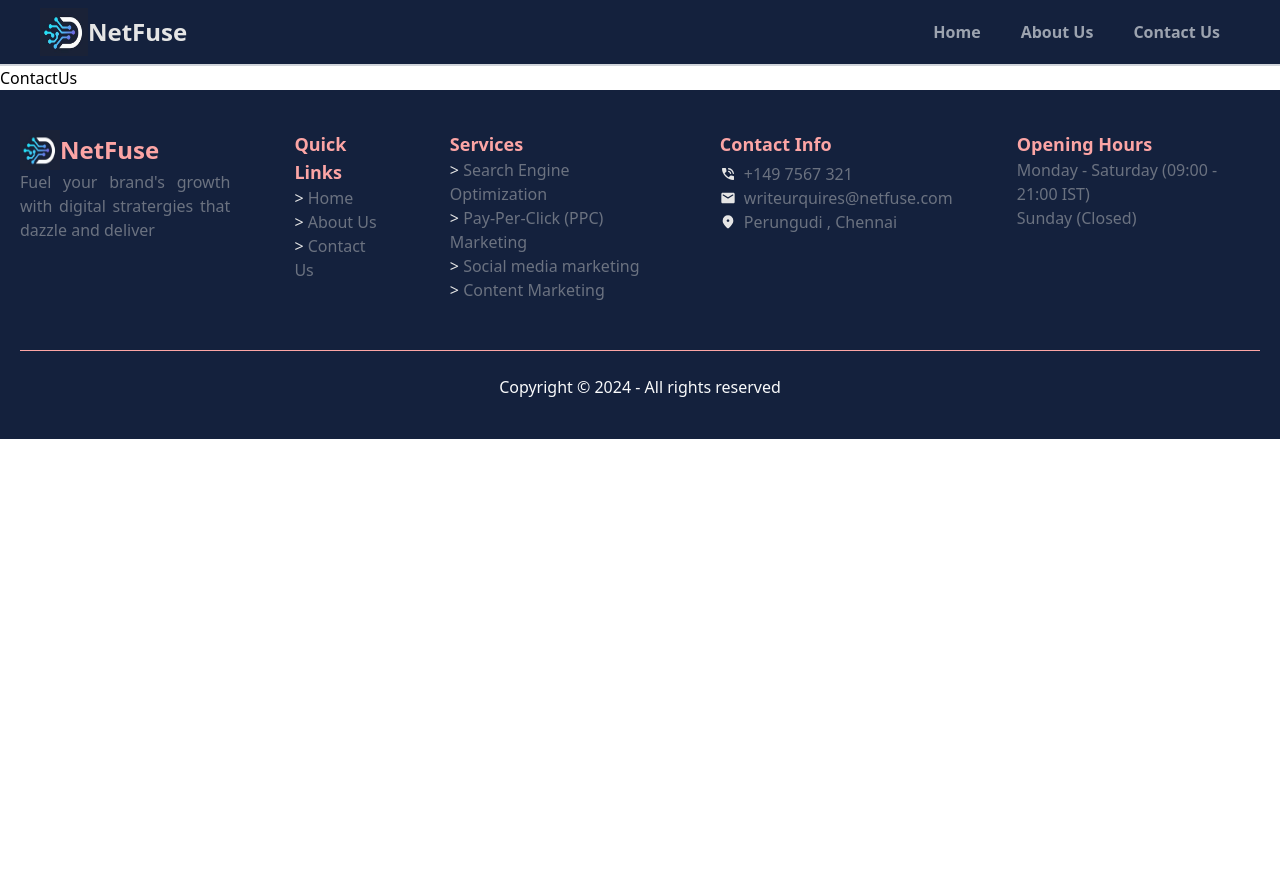
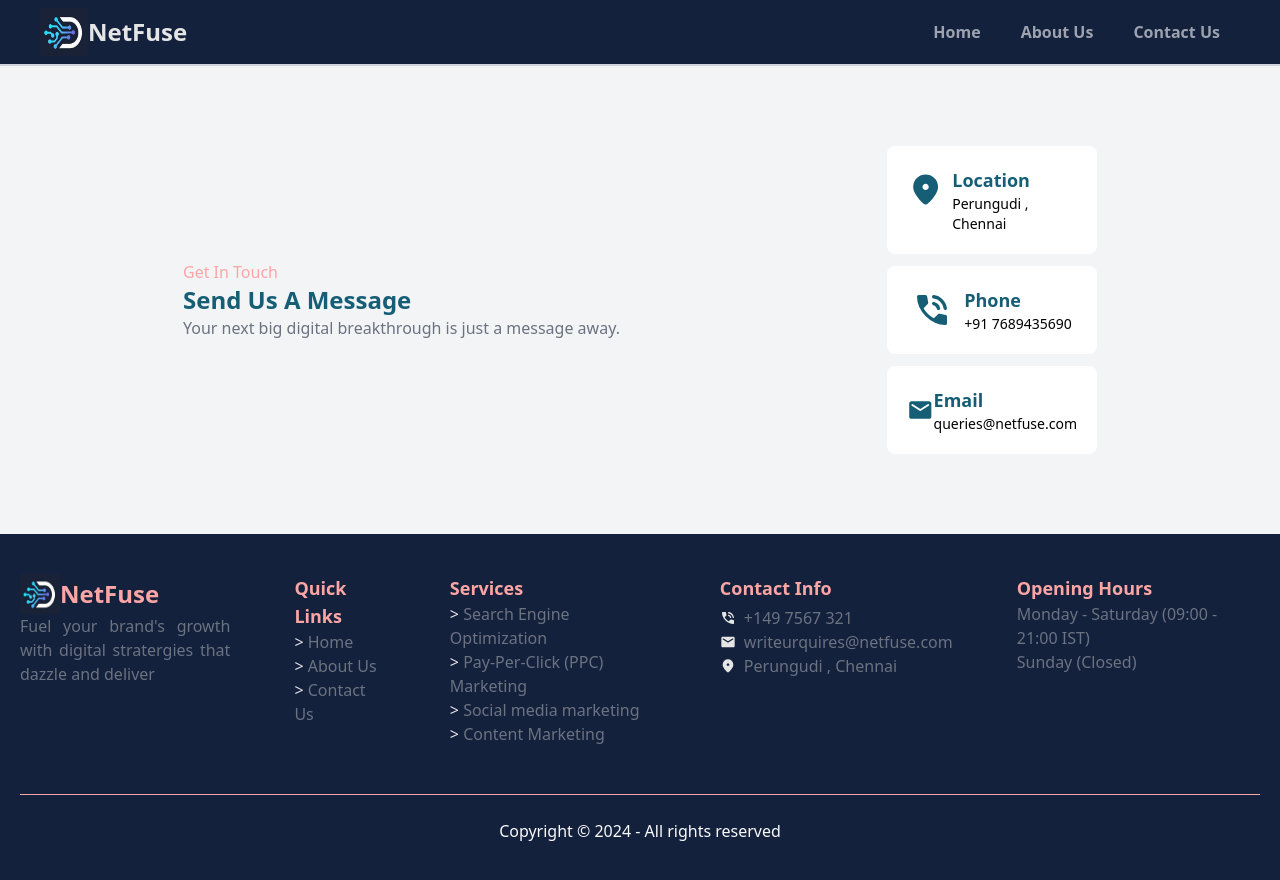
Before and after one commit to MUTHUAKALYA/netfuse, a React (Vite) app: page /contact in a window 1280 px wide. Shown: the top 880 px of the page. Before the commit the page ends 800 px from the top, so only its background shows below. Built offline with nearby package versions, Linux system fonts and the light colour scheme.

Commit message:
contact us page

```diff
--- a/src/pages/ContactUs.jsx
+++ b/src/pages/ContactUs.jsx
@@ -1,7 +1,81 @@
 import React from "react";
 
 const ContactUs = () => {
-  return <div>ContactUs</div>;
+  return (
+    <>
+      <section className="flex justify-center items-center gap-x-8 bg-gray-100 p-20">
+        <section className="w-[60%]">
+          <h5 className="text-red-300 font-medium ">Get In Touch</h5>
+          <h1 className="text-cyan-800 font-black text-2xl">
+            Send Us A Message
+          </h1>
+          <p className="font-normal  text-gray-500">
+            Your next big digital breakthrough is just a message away.
+          </p>
+        </section>
+        <section className="space-y-3">
+          {/* location */}
+
+          <div className="bg-white p-5 rounded-lg w-[210px] flex items-start justify-center gap-x-2">
+            <svg
+              xmlns="http://www.w3.org/2000/svg"
+              width="2.5em"
+              height="3em"
+              viewBox="0 0 24 24"
+              className="text-cyan-800"
+            >
+              <path
+                fill="currentColor"
+                d="M12 21.325q-.35 0-.7-.125t-.625-.375Q9.05 19.325 7.8 17.9t-2.087-2.762t-1.275-2.575T4 10.2q0-3.75 2.413-5.975T12 2t5.588 2.225T20 10.2q0 1.125-.437 2.363t-1.275 2.575T16.2 17.9t-2.875 2.925q-.275.25-.625.375t-.7.125M12 12q.825 0 1.413-.587T14 10t-.587-1.412T12 8t-1.412.588T10 10t.588 1.413T12 12"
+              ></path>
+            </svg>
+            <div className=" flex flex-col">
+              <strong className="text-cyan-800 text-lg">Location</strong>
+              <span className="font-thin text-sm">Perungudi , Chennai</span>
+            </div>
+          </div>
+          {/* phone */}
+          <div className="bg-white p-5 rounded-lg w-[210px] flex items-start justify-center gap-x-3">
+            <svg
+              xmlns="http://www.w3.org/2000/svg"
+              width="2.5em"
+              height="3em"
+              viewBox="0 0 24 24"
+              className="text-cyan-800"
+            >
+              <path
+                fill="currentColor"
+                d="M20 12q-.4 0-.712-.288T18.925 11q-.325-2.325-1.963-3.963T13 5.076q-.425-.05-.712-.35T12 4t.3-.712t.7-.238q3.15.35 5.375 2.575T20.95 11q.05.4-.238.7T20 12m-4.175 0q-.325 0-.575-.225t-.375-.6q-.2-.725-.763-1.287t-1.287-.763q-.375-.125-.6-.375T12 8.15q0-.5.35-.812t.775-.213q1.4.325 2.413 1.338t1.337 2.412q.1.425-.225.775t-.825.35m4.125 9q-3.125 0-6.175-1.362t-5.55-3.863t-3.862-5.55T3 4.05q0-.45.3-.75t.75-.3H8.1q.35 0 .625.238t.325.562l.65 3.5q.05.4-.025.675T9.4 8.45L6.975 10.9q.5.925 1.187 1.787t1.513 1.663q.775.775 1.625 1.438T13.1 17l2.35-2.35q.225-.225.588-.337t.712-.063l3.45.7q.35.1.575.363T21 15.9v4.05q0 .45-.3.75t-.75.3"
+              ></path>
+            </svg>
+            <div className=" flex flex-col">
+              <strong className="text-cyan-800 text-lg">Phone</strong>
+              <span className="font-thin text-sm">+91 7689435690</span>
+            </div>
+          </div>
+          {/* email */}
+          <div className="bg-white p-5 rounded-lg w-[210px] flex items-start justify-between">
+            <svg
+              xmlns="http://www.w3.org/2000/svg"
+              width="2em"
+              height="3em"
+              viewBox="0 0 24 24"
+              className="text-cyan-800"
+            >
+              <path
+                fill="currentColor"
+                d="M20 4H4c-1.1 0-1.99.9-1.99 2L2 18c0 1.1.9 2 2 2h16c1.1 0 2-.9 2-2V6c0-1.1-.9-2-2-2m-.4 4.25l-7.07 4.42c-.32.2-.74.2-1.06 0L4.4 8.25a.85.85 0 1 1 .9-1.44L12 11l6.7-4.19a.85.85 0 1 1 .9 1.44"
+              ></path>
+            </svg>
+            <div className=" flex flex-col">
+              <strong className="text-cyan-800 text-lg">Email</strong>
+              <span className="font-thin text-sm">queries@netfuse.com</span>
+            </div>
+          </div>
+        </section>
+      </section>
+    </>
+  );
 };
 
 export default ContactUs;
```
